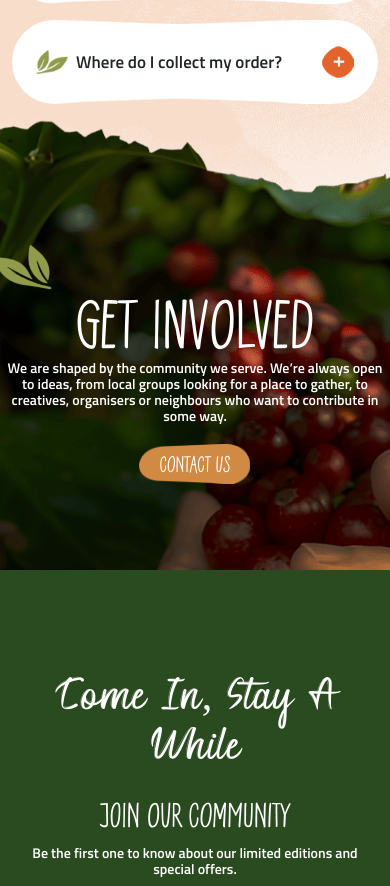
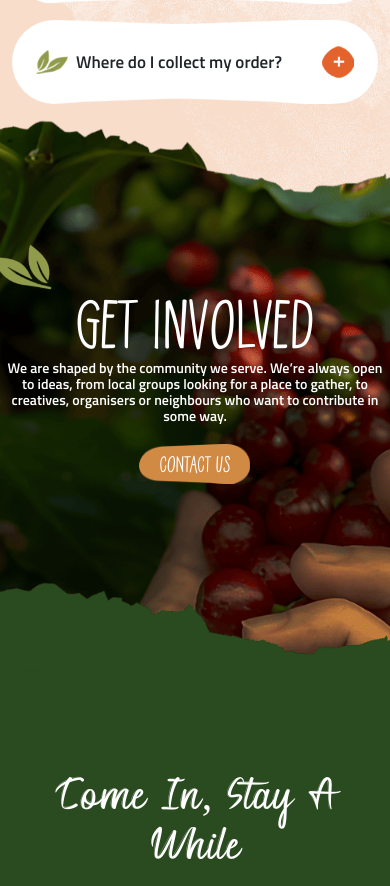
Before and after one commit to hamza-ali313/Coffee-App-Vue.js, a Vue app: page /orderahead in a window 390 px wide. Shown: the part 2860-3746 px from the top of the page. Built offline with nearby package versions, Linux system fonts and the light colour scheme.

Commit message:
all bg issue fix

```diff
--- a/src/assets/scss/main.scss
+++ b/src/assets/scss/main.scss
@@ -384,6 +384,7 @@ h6 {
     background-image: url(/src/assets/images/ourstory2.png);
     padding: 204px 20px 400px 200px;
   }
+
   &.coffee-philo {
     background-image: url(/src/assets/images/coffeephilosofy.png);
     height: 1140px;
@@ -1225,8 +1226,9 @@ label {
   }
 }
 
-.food_for_every  {
+.food_for_every {
   padding: 100px 0;
+
   .img_box {
     img {
       width: 580px;
@@ -1234,7 +1236,6 @@ label {
     }
   }
 }
-
 
 // Section
 
@@ -1282,6 +1283,12 @@ label {
 // Responsive Styles
 /* Tablet */
 
+@media (min-width: 1951px) and (max-width: 2500px) {
+  .visitus-sec {
+    padding: 169px 20px 530px 100px !important;
+  }
+}
+
 @media (min-width: 1751px) and (max-width: 1950px) {
   .hero-section {
     height: 1250px !important;
@@ -1293,6 +1300,10 @@ label {
 
   .hero-section.locationban {
     height: 1250px !important;
+  }
+
+  .visitus-sec {
+    padding: 169px 20px 430px 100px !important;
   }
 
 }
@@ -1328,6 +1339,12 @@ label {
   // }
 }
 
+@media (min-width: 1450px) and (max-width: 2100px) {
+  .getinvolvedbg {
+    object-fit: fill !important;
+  }
+}
+
 @media (min-width: 992px) and (max-width: 1399px) {
   .testi_slider {
     .nav-btn.left {
@@ -1379,6 +1396,12 @@ label {
     img {
       width: 100%;
     }
+  }
+}
+
+@media (max-width: 991px) {
+  .get_involved_bg {
+    margin: 0 0 100px 0 !important;
   }
 }
 
--- a/src/components/layouts/GetInvolved.vue
+++ b/src/components/layouts/GetInvolved.vue
@@ -13,10 +13,12 @@
             </p>
             <OButton btntxt="Contact Us" class='btn'/>
        </div>
+       <img :src="getinvolvedbg" alt="getinvolvedbg" class="img-fluid getinvolvedbg" style="position: absolute;top: 0;left: 0;width: 100%;height: 100%;object-fit: cover;" />
     </div>
 </template>
 <script setup>
 import leafImg from "../../assets/images/leaf.png";
+import getinvolvedbg from "../../assets/images/getinvolvedbg.png";
 import OButton from "../ui/OButton.vue";
 
 </script>
@@ -31,20 +33,7 @@ import OButton from "../ui/OButton.vue";
     padding: 140px 0;
 }
 
-.get_involved_bg::before {
-    content: "";
-    position: absolute;
-    inset: 0;
-    background-image: url(../../assets/images/getinvolvedbg.png);
-    background-repeat: no-repeat;
-    top: 0;
-    left: 0;
-    background-size: cover;
-    background-position: center;
-    width: 100%;
-    height: 570px;
-    z-index: 1;
-}
+
 
 /* green block */
 .get_involved_bg::after {
```
Lines whose indentation alone changed are shown as unchanged.
